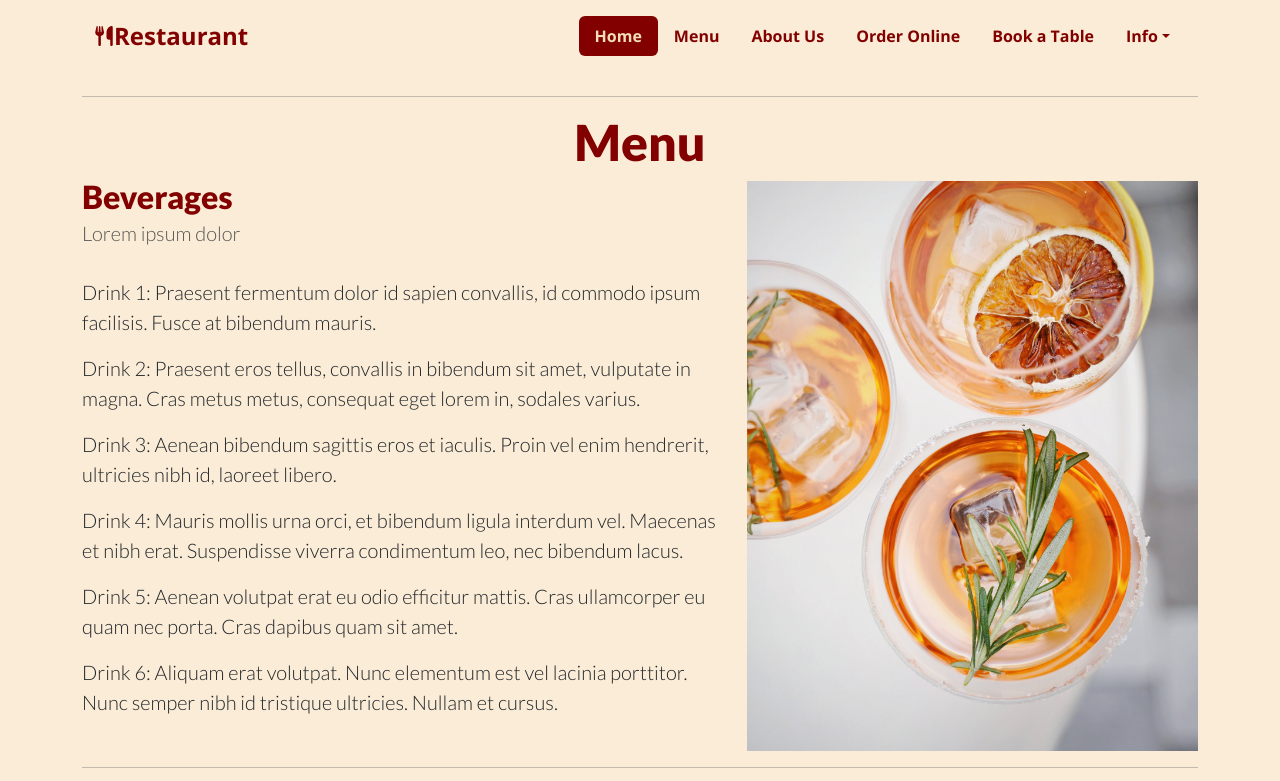
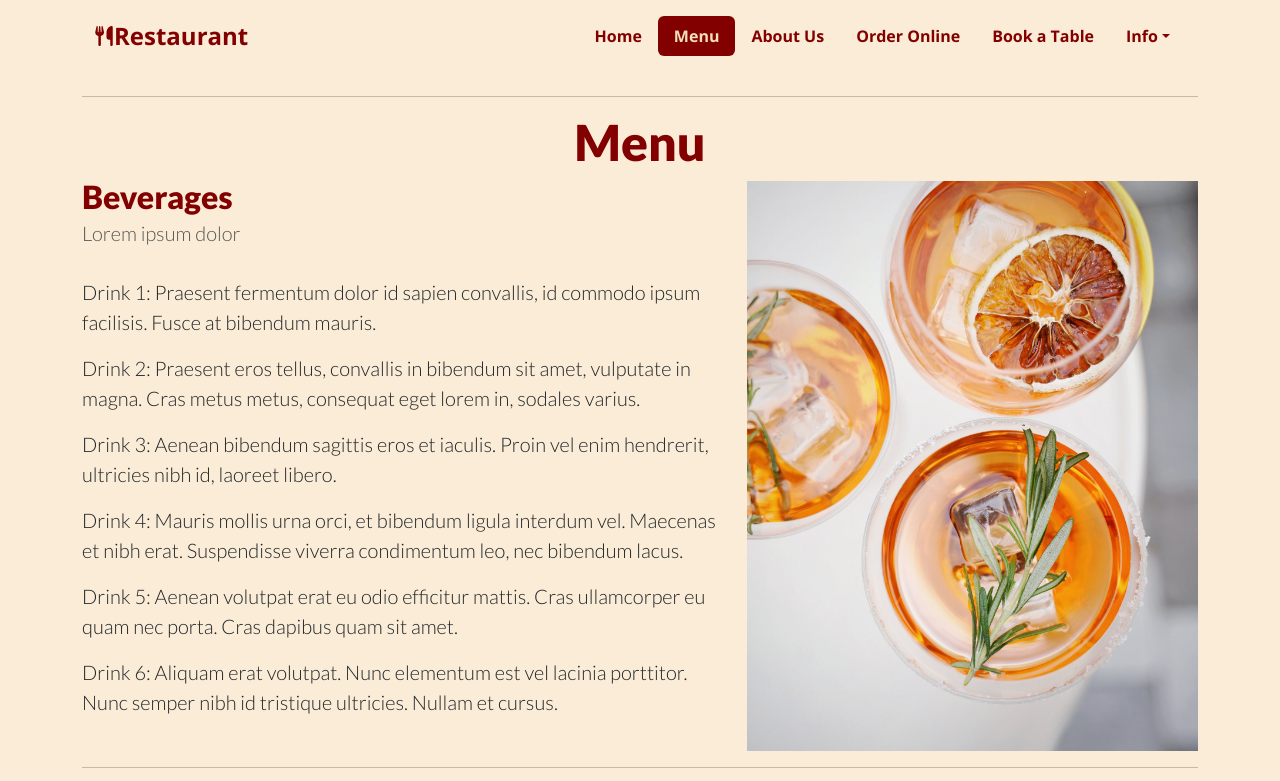
Before and after one commit to jane-FanR/jane-FanR.github.io, a plain HTML site: page pages/menu.html in a window 1280 px wide. Shown: the top 781 px of the page. Drawn offline with nearby package versions, Linux system fonts and the light colour scheme.

Commit message:
Update menu.html

```diff
--- a/pages/menu.html
+++ b/pages/menu.html
@@ -19,8 +19,8 @@
             <span class="fs-4">Restaurant</span>
           </a>
           <ul class="nav nav-pills">
-            <li class="nav-item"><a href="../index.html" class="nav-link active" aria-current="page">Home</a></li>
-            <li class="nav-item"><a href="menu.html" class="nav-link">Menu</a></li>
+            <li class="nav-item"><a href="../index.html" class="nav-link" aria-current="page">Home</a></li>
+            <li class="nav-item"><a href="menu.html" class="nav-link active">Menu</a></li>
             <li class="nav-item"><a href="AboutUs.html" class="nav-link">About Us</a></li>
             <li class="nav-item"><a href="order-online.html" class="nav-link">Order Online</a></li>
             <li class="nav-item"><a href="book-table" class="nav-link">Book a Table</a></li>
```
